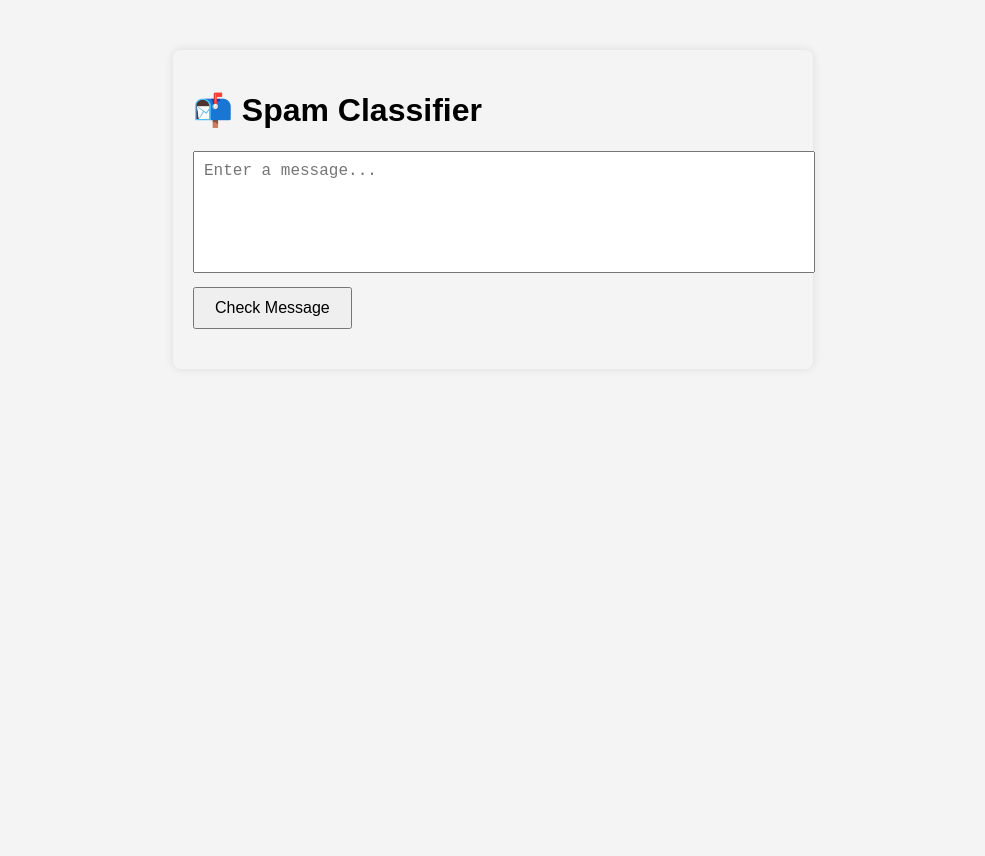
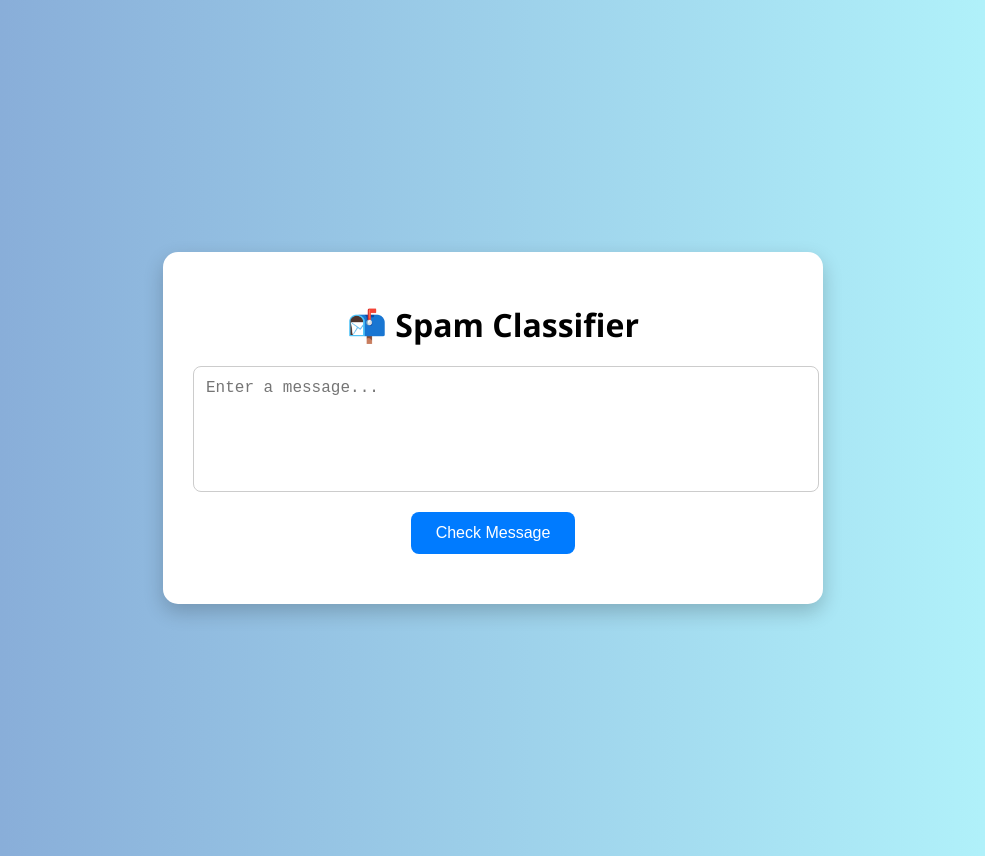
Before and after one commit to ogetynarendra/spam-classifier, a plain HTML site: page index.html in a window 1280 px wide. Shown: the whole page, without its empty margins (147-1132 px from the left). Before the commit the page ends 800 px from the top, so only its background shows below. Drawn offline with Linux system fonts and the light colour scheme.

Commit message:
Improve UI: colorful design, spinner, styling

```diff
--- a/index.html
+++ b/index.html
@@ -5,49 +5,108 @@
   <title>Spam Classifier</title>
   <style>
     body {
-      font-family: sans-serif;
+      font-family: "Segoe UI", sans-serif;
+      background: linear-gradient(to right, #83a4d4, #b6fbff);
+      min-height: 100vh;
+      display: flex;
+      justify-content: center;
+      align-items: center;
+      padding: 20px;
+    }
+
+    .container {
+      background-color: #ffffff;
+      padding: 30px;
+      border-radius: 15px;
+      box-shadow: 0 8px 20px rgba(0,0,0,0.2);
+      width: 100%;
       max-width: 600px;
-      margin: 50px auto;
-      padding: 20px;
-      background-color: #f4f4f4;
-      border-radius: 8px;
-      box-shadow: 0 0 10px rgba(0,0,0,0.1);
+      text-align: center;
     }
+
+    h1 {
+      margin-bottom: 20px;
+    }
+
     textarea {
       width: 100%;
       height: 100px;
-      padding: 10px;
+      padding: 12px;
       font-size: 16px;
+      border: 1px solid #ccc;
+      border-radius: 8px;
       resize: none;
     }
+
     button {
-      margin-top: 10px;
-      padding: 10px 20px;
+      margin-top: 15px;
+      padding: 12px 25px;
       font-size: 16px;
+      border: none;
+      background-color: #007bff;
+      color: white;
+      border-radius: 8px;
       cursor: pointer;
+      transition: background-color 0.3s ease;
     }
+
+    button:hover {
+      background-color: #0056b3;
+    }
+
     #result {
       margin-top: 20px;
-      font-size: 18px;
+      font-size: 20px;
       font-weight: bold;
+    }
+
+    .spam {
+      color: #d90429;
+    }
+
+    .ham {
+      color: #2b9348;
+    }
+
+    .spinner {
+      margin-top: 15px;
+      border: 4px solid #f3f3f3;
+      border-top: 4px solid #007bff;
+      border-radius: 50%;
+      width: 30px;
+      height: 30px;
+      animation: spin 1s linear infinite;
+      display: inline-block;
+    }
+
+    @keyframes spin {
+      0% { transform: rotate(0deg); }
+      100% { transform: rotate(360deg); }
     }
   </style>
 </head>
 <body>
-  <h1>📬 Spam Classifier</h1>
-  <textarea id="messageInput" placeholder="Enter a message..."></textarea>
-  <button onclick="classifyMessage()">Check Message</button>
-  <div id="result"></div>
+  <div class="container">
+    <h1>📬 Spam Classifier</h1>
+    <textarea id="messageInput" placeholder="Enter a message..."></textarea><br>
+    <button onclick="classifyMessage()">Check Message</button>
+    <div id="loading" style="display: none;" class="spinner"></div>
+    <div id="result"></div>
+  </div>
 
   <script>
     async function classifyMessage() {
       const message = document.getElementById("messageInput").value;
       const resultDiv = document.getElementById("result");
+      const loader = document.getElementById("loading");
 
+      resultDiv.textContent = "";
       if (!message.trim()) {
         resultDiv.textContent = "❌ Please enter a message.";
         return;
       }
+
+      loader.style.display = "inline-block";
 
       try {
         const response = await fetch("https://web-production-ec1e.up.railway.app/predict/", {
@@ -59,8 +118,12 @@
         });
 
         const data = await response.json();
-        resultDiv.textContent = `Prediction: ${data.prediction}`;
+        loader.style.display = "none";
+
+        const predictionClass = data.prediction === "Spam" ? "spam" : "ham";
+        resultDiv.innerHTML = `Prediction: <span class="${predictionClass}">${data.prediction}</span>`;
       } catch (error) {
+        loader.style.display = "none";
         resultDiv.textContent = "⚠️ Error: Could not reach the server.";
         console.error(error);
       }
```
